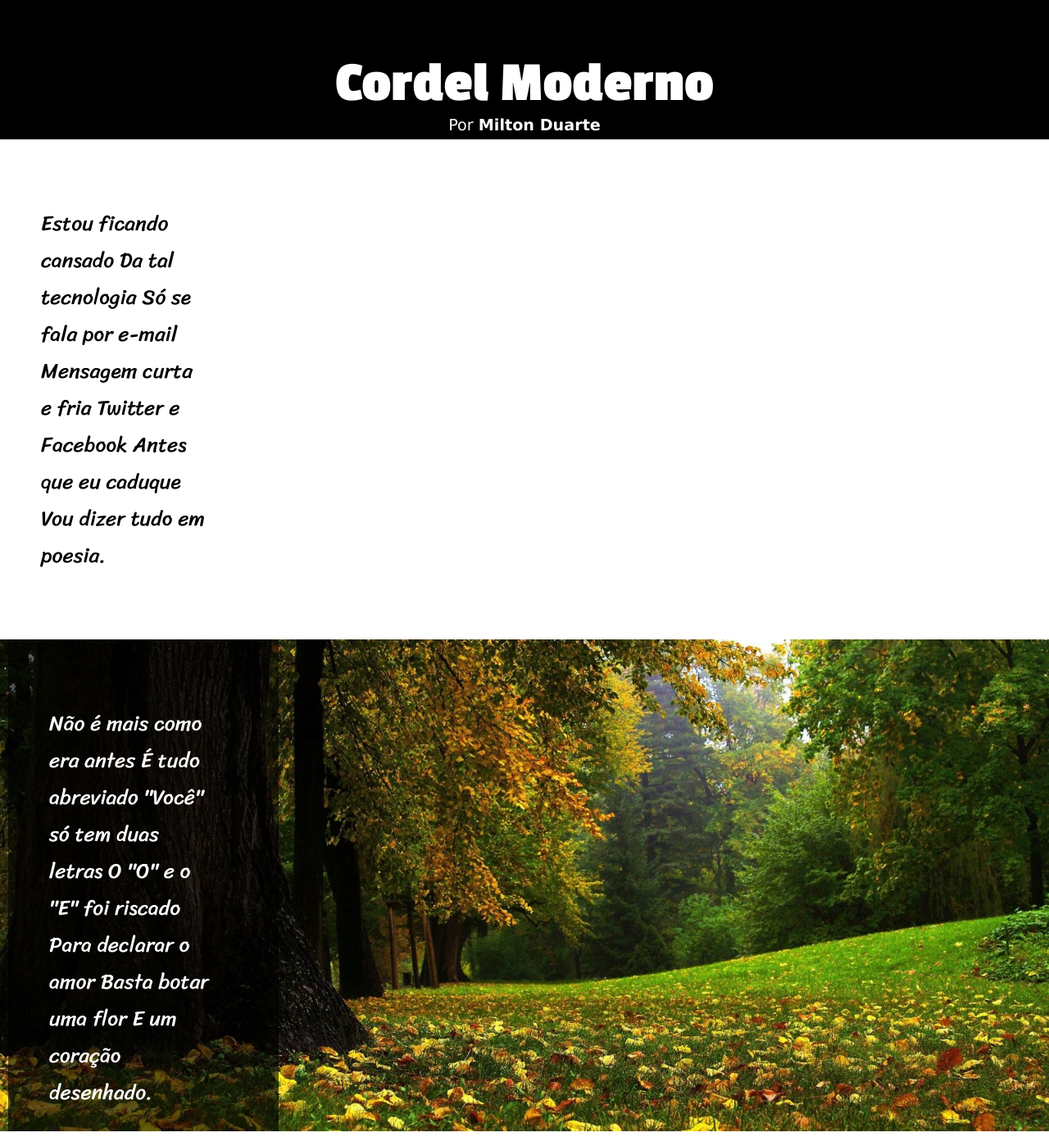
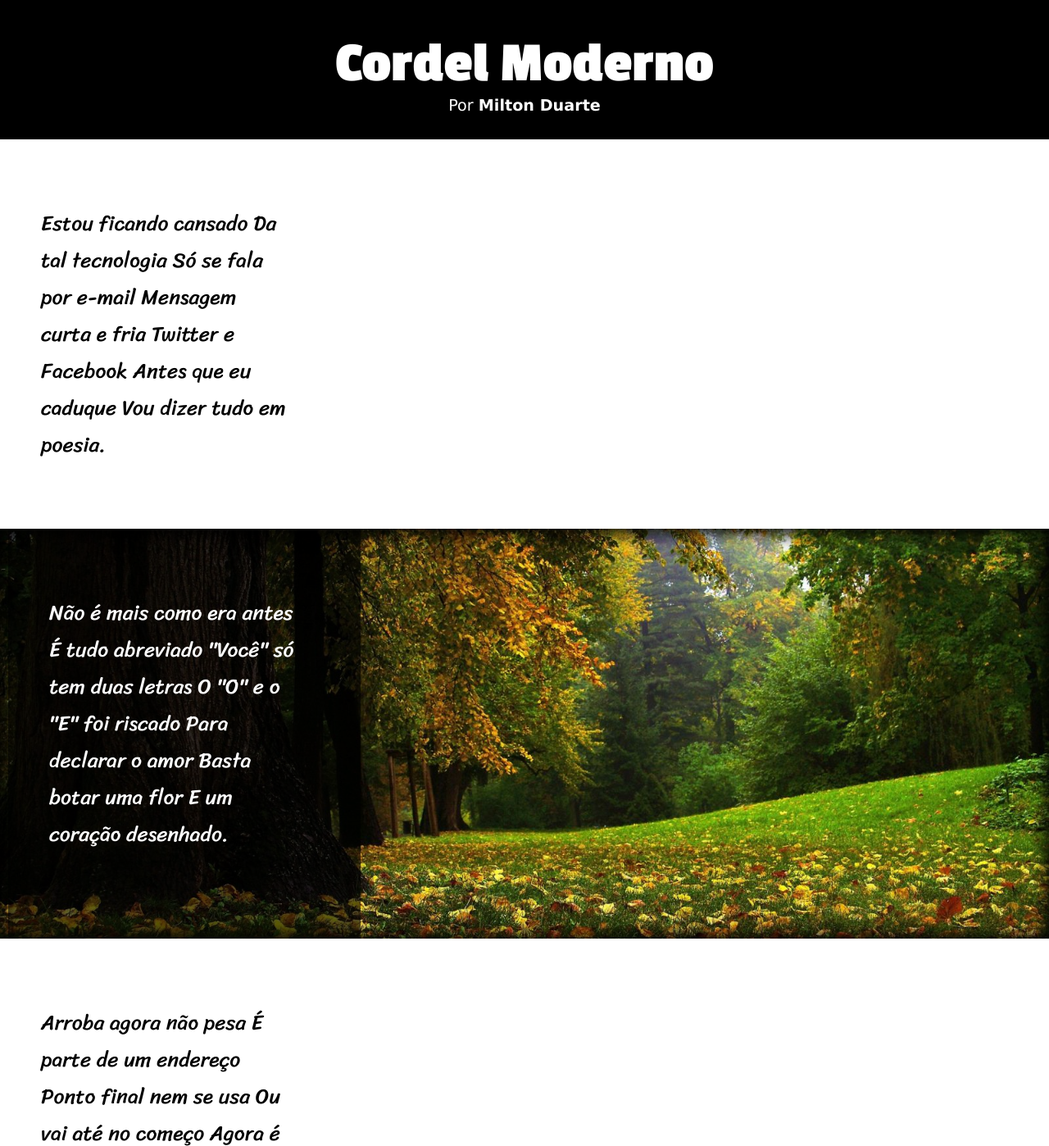
Before and after one commit to LucasSimass/exercicios, a plain HTML site: page Criacão de um cordel (Minha tentaiva)/index.html in a window 1280 px wide. Shown: the top 1398 px of the page at 82% size. Drawn offline with Linux system fonts and the light colour scheme.

Commit message:
Alteração no site do Cordel

```diff
--- a/Criacão de um cordel (Minha tentaiva)/style.css
+++ b/Criacão de um cordel (Minha tentaiva)/style.css
@@ -21,7 +21,7 @@ header{
 }
 
 header > h1{
-    padding-top: 5%;
+    padding-top: 40px;
     font-weight: bold;
     font-style: normal;
     font-size: 70px;
@@ -46,26 +46,27 @@ header a:hover{
 /*CONTEUDO*/
 article p {
     padding: 80px 80px 70px 50px;
-    width: 200px;
+    width: 300px;
     font-size: 1.6em;
     font-family: "Sriracha",cursive,sans-serif;
 }
 
 article div#imagem1 {
     display: block;
-    height: 600px;
+    height: 500px;
     background-color: grey;
     background-image: url("Imagens/floresta-no-outono.jpg");
     background-size: cover;
-    background-position: center right;
+    background-position: center left;
     background-attachment:fixed;
+    box-shadow: inset 1px 1px 20px 6px black;
 }
 
 article > div > p#texto_imagem {
     background-color: rgba(0, 0, 0, 0.61);
     margin: 10px;
     color: white;
-    height: 450px;
+    height: 350px;
 }
 
 p.paragrafo{
@@ -76,10 +77,11 @@ article div#imagem2{
     background-color: gray;
     background-image: url("Imagens/pessoasEscrevendo.jpg");
     background-size: cover;
-    background-position: top center;
+    background-position: center top;
     background-attachment: fixed;
-    height: 630px;
+    height: 530px;
     margin: 10px;
+    box-shadow: inset 1px 1px 20px 0px black;
 
 }
 
@@ -87,7 +89,7 @@ article div#imagem2 > p{
     display: block;
     background-color: rgba(0, 0, 0, 0.61);
     color: white;
-    height: 480px;
+    height: 380px;
 }
 
 footer{
```
Also changed, not shown: Criação de um Cordel (gabarito)/cordel-moderno.txt (added), Criação de um Cordel (gabarito)/imagens/background001.jpg (added), Criação de um Cordel (gabarito)/imagens/background002.jpg (added).
